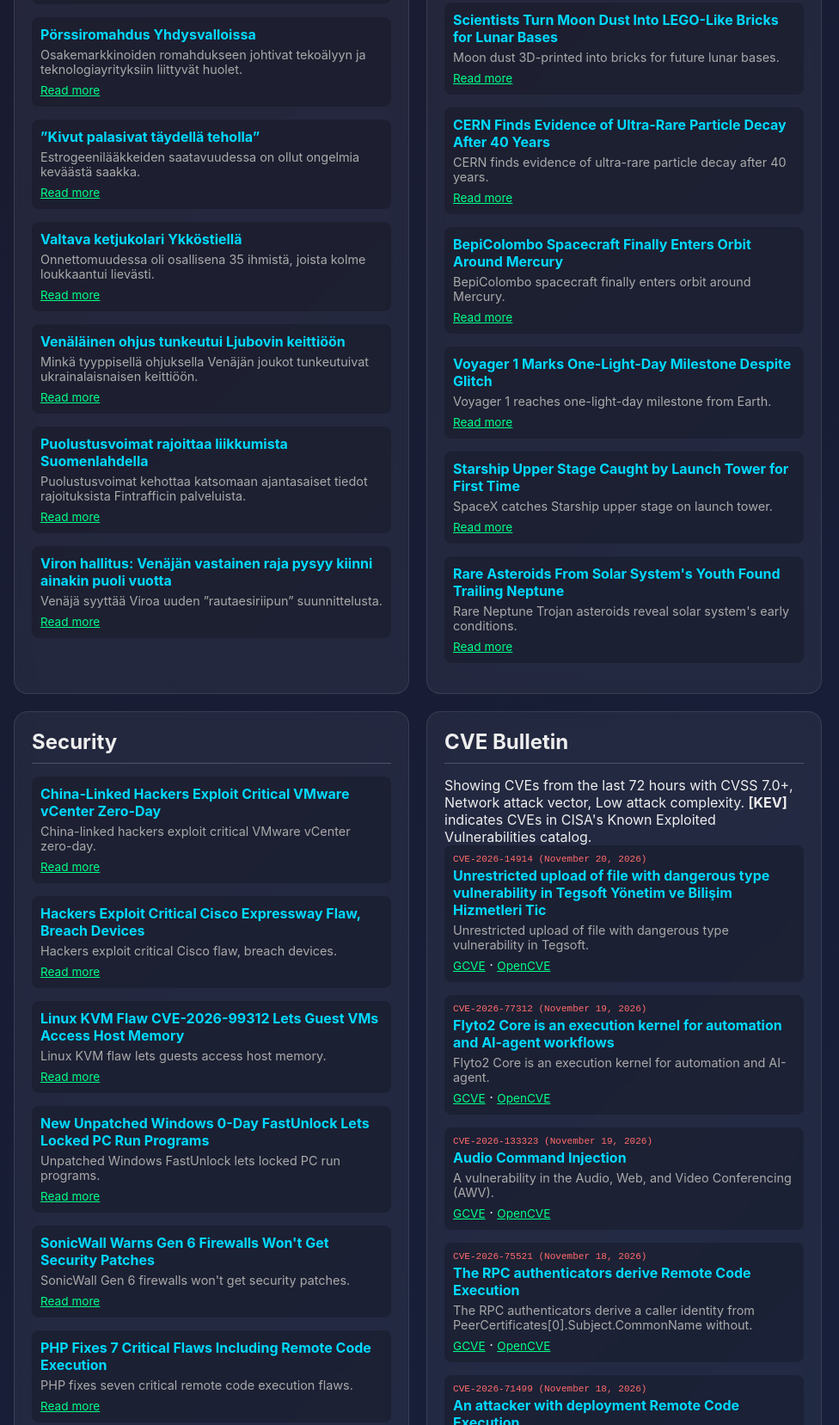
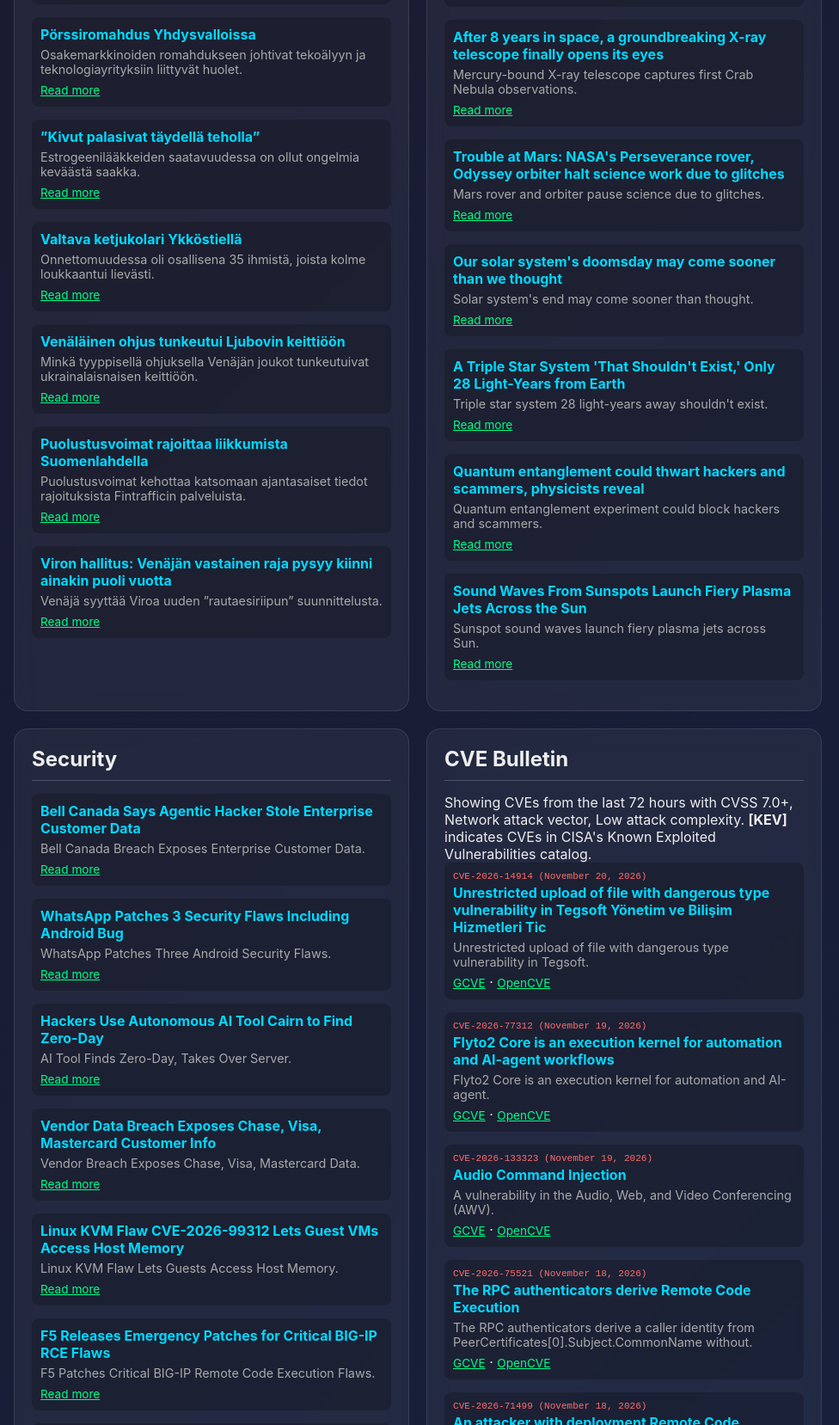
Before and after one commit to pastel0510/dashboard, a plain HTML site: page index.html in a window 1280 px wide. Shown: the part 450-2107 px from the top of the page at 86% size, 304-1280 px from the left. Drawn offline with Linux system fonts and the light colour scheme.

Commit message:
Dashboard 2026-11-21 06:31

```diff
--- a/index.html
+++ b/index.html
@@ -401,45 +401,46 @@
                         <h2>Science & Space</h2>
                         <div id="science-bulletin">
                             <div class="bulletin-item">
-    <h3>Webb Telescope Records Giant Star Swallowing Its Companion</h3>
-    <p>Webb telescope records giant star swallowing its companion.</p>
+    <h3>SpaceX launches classified mission for US Space Force from California</h3>
+    <p>SpaceX lofts classified Space Force payload from California.</p>
+    <a href="https://www.space.com/space-exploration/launches-spacecraft/spacex-falcon-9-classified-space-force-launch-ussf-317" target="_blank">Read more</a>
+</div>
+<div class="bulletin-item">
+    <h3>James Webb telescope spots giant star swallowing its companion in first-ever observations of a stellar merger</h3>
+    <p>Webb telescope captures first stellar merger, star swallowing companion.</p>
     <a href="https://www.livescience.com/space/astronomers-spot-giant-star-swallowing-its-companion-in-first-ever-observations-of-a-stellar-merger" target="_blank">Read more</a>
 </div>
 <div class="bulletin-item">
+    <h3>After 8 years in space, a groundbreaking X-ray telescope finally opens its eyes</h3>
+    <p>Mercury-bound X-ray telescope captures first Crab Nebula observations.</p>
+    <a href="https://www.sciencedaily.com/releases/2026/11/261120075547.htm" target="_blank">Read more</a>
+</div>
+<div class="bulletin-item">
+    <h3>Trouble at Mars: NASA's Perseverance rover, Odyssey orbiter halt science work due to glitches</h3>
+    <p>Mars rover and orbiter pause science due to glitches.</p>
+    <a href="https://www.space.com/astronomy/mars/trouble-at-mars-nasas-perseverance-rover-odyssey-orbiter-halt-science-work-due-to-glitches" target="_blank">Read more</a>
+</div>
+<div class="bulletin-item">
+    <h3>Our solar system's doomsday may come sooner than we thought</h3>
+    <p>Solar system's end may come sooner than thought.</p>
+    <a href="https://www.scientificamerican.com/article/our-solar-systems-doomsday-may-come-sooner-than-we-thought/" target="_blank">Read more</a>
+</div>
+<div class="bulletin-item">
+    <h3>A Triple Star System 'That Shouldn't Exist,' Only 28 Light-Years from Earth</h3>
+    <p>Triple star system 28 light-years away shouldn't exist.</p>
+    <a href="https://www.universetoday.com/articles/a-triple-star-system-that-shouldnt-exist-only-28-light-years-from-earth" target="_blank">Read more</a>
+</div>
+<div class="bulletin-item">
+    <h3>Quantum entanglement could thwart hackers and scammers, physicists reveal</h3>
+    <p>Quantum entanglement experiment could block hackers and scammers.</p>
+    <a href="https://www.livescience.com/physics-mathematics/quantum-entanglement-could-thwart-hackers-and-scammers-physicists-demonstrate-in-new-experiment" target="_blank">Read more</a>
+</div>
+<div class="bulletin-item">
     <h3>Sound Waves From Sunspots Launch Fiery Plasma Jets Across the Sun</h3>
-    <p>Sunspot sound waves launch fiery plasma jets across the Sun.</p>
+    <p>Sunspot sound waves launch fiery plasma jets across Sun.</p>
     <a href="https://www.universetoday.com/articles/sound-waves-from-sunspots-launch-fiery-plasma-jets-across-the-sun" target="_blank">Read more</a>
 </div>
-<div class="bulletin-item">
-    <h3>Scientists Turn Moon Dust Into LEGO-Like Bricks for Lunar Bases</h3>
-    <p>Moon dust 3D-printed into bricks for future lunar bases.</p>
-    <a href="https://www.sciencedaily.com/releases/2026/11/261119194525.htm" target="_blank">Read more</a>
-</div>
-<div class="bulletin-item">
-    <h3>CERN Finds Evidence of Ultra-Rare Particle Decay After 40 Years</h3>
-    <p>CERN finds evidence of ultra-rare particle decay after 40 years.</p>
-    <a href="https://www.sciencedaily.com/releases/2026/11/261119194530.htm" target="_blank">Read more</a>
-</div>
-<div class="bulletin-item">
-    <h3>BepiColombo Spacecraft Finally Enters Orbit Around Mercury</h3>
-    <p>BepiColombo spacecraft finally enters orbit around Mercury.</p>
-    <a href="https://www.newscientist.com/article/2599799-the-bepicolombo-spacecraft-is-finally-entering-orbit-around-mercury/?utm_campaign=RSS|NSNS&utm_content=home&utm_medium=RSS&utm_source=NSNS" target="_blank">Read more</a>
-</div>
-<div class="bulletin-item">
-    <h3>Voyager 1 Marks One-Light-Day Milestone Despite Glitch</h3>
-    <p>Voyager 1 reaches one-light-day milestone from Earth.</p>
-    <a href="https://www.space.com/space-exploration/voyager/voyager-1-team-unbowed-by-communications-glitch-celebrates-epic-1-light-day-distance-milestone" target="_blank">Read more</a>
-</div>
-<div class="bulletin-item">
-    <h3>Starship Upper Stage Caught by Launch Tower for First Time</h3>
-    <p>SpaceX catches Starship upper stage on launch tower.</p>
-    <a href="https://www.space.com/space-exploration/launches-spacecraft/the-view-from-the-tower-watch-starship-come-in-for-chopsticks-catch-in-epic-slo-mo-video" target="_blank">Read more</a>
-</div>
-<div class="bulletin-item">
-    <h3>Rare Asteroids From Solar System's Youth Found Trailing Neptune</h3>
-    <p>Rare Neptune Trojan asteroids reveal solar system's early conditions.</p>
-    <a href="https://www.livescience.com/space/asteroids/rubin-observatory-finds-ultra-rare-asteroids-from-the-solar-systems-youth-trailing-neptune-around-the-sun" target="_blank">Read more</a>
-</div>
+
                         </div>
                     </div>
                 </div>
@@ -451,44 +452,44 @@
                         <h2>Security</h2>
                         <div id="security-bulletin">
                             <div class="bulletin-item">
-    <h3>China-Linked Hackers Exploit Critical VMware vCenter Zero-Day</h3>
-    <p>China-linked hackers exploit critical VMware vCenter zero-day.</p>
-    <a href="https://thehackernews.com/2026/11/china-linked-hackers-exploit-critical.html" target="_blank">Read more</a>
+    <h3>Bell Canada Says Agentic Hacker Stole Enterprise Customer Data</h3>
+    <p>Bell Canada Breach Exposes Enterprise Customer Data.</p>
+    <a href="https://www.bleepingcomputer.com/news/security/bell-canada-says-agentic-hacker-stole-enterprise-customer-data/" target="_blank">Read more</a>
+</div>
+<div class="bulletin-item">
+    <h3>WhatsApp Patches 3 Security Flaws Including Android Bug</h3>
+    <p>WhatsApp Patches Three Android Security Flaws.</p>
+    <a href="https://thehackernews.com/2026/11/whatsapp-patches-3-security-flaws.html" target="_blank">Read more</a>
+</div>
+<div class="bulletin-item">
+    <h3>Hackers Use Autonomous AI Tool Cairn to Find Zero-Day</h3>
+    <p>AI Tool Finds Zero-Day, Takes Over Server.</p>
+    <a href="https://www.bleepingcomputer.com/news/security/hackers-use-autonomous-ai-tool-cairn-to-find-zero-day-take-over-server/" target="_blank">Read more</a>
+</div>
+<div class="bulletin-item">
+    <h3>Vendor Data Breach Exposes Chase, Visa, Mastercard Customer Info</h3>
+    <p>Vendor Breach Exposes Chase, Visa, Mastercard Data.</p>
+    <a href="https://www.bleepingcomputer.com/news/security/vendor-data-breach-exposes-chase-visa-mastercard-customer-info/" target="_blank">Read more</a>
+</div>
+<div class="bulletin-item">
+    <h3>Linux KVM Flaw CVE-2026-99312 Lets Guest VMs Access Host Memory</h3>
+    <p>Linux KVM Flaw Lets Guests Access Host Memory.</p>
+    <a href="https://thehackernews.com/2026/11/new-linux-kvm-flaw-cve-2026-99312-lets.html" target="_blank">Read more</a>
+</div>
+<div class="bulletin-item">
+    <h3>F5 Releases Emergency Patches for Critical BIG-IP RCE Flaws</h3>
+    <p>F5 Patches Critical BIG-IP Remote Code Execution Flaws.</p>
+    <a href="https://www.bleepingcomputer.com/news/security/f5-releases-emergency-patches-for-critical-big-ip-rce-flaws/" target="_blank">Read more</a>
 </div>
 <div class="bulletin-item">
     <h3>Hackers Exploit Critical Cisco Expressway Flaw, Breach Devices</h3>
-    <p>Hackers exploit critical Cisco flaw, breach devices.</p>
+    <p>Hackers Exploit Cisco Expressway Flaw, Breach Devices.</p>
     <a href="https://thehackernews.com/2026/11/hackers-exploit-critical-cisco.html" target="_blank">Read more</a>
 </div>
 <div class="bulletin-item">
-    <h3>Linux KVM Flaw CVE-2026-99312 Lets Guest VMs Access Host Memory</h3>
-    <p>Linux KVM flaw lets guests access host memory.</p>
-    <a href="https://thehackernews.com/2026/11/new-linux-kvm-flaw-cve-2026-99312-lets.html" target="_blank">Read more</a>
-</div>
-<div class="bulletin-item">
-    <h3>New Unpatched Windows 0-Day FastUnlock Lets Locked PC Run Programs</h3>
-    <p>Unpatched Windows FastUnlock lets locked PC run programs.</p>
-    <a href="https://thehackernews.com/2026/11/new-unpatched-windows-0-day-fastunlock.html" target="_blank">Read more</a>
-</div>
-<div class="bulletin-item">
-    <h3>SonicWall Warns Gen 6 Firewalls Won't Get Security Patches</h3>
-    <p>SonicWall Gen 6 firewalls won't get security patches.</p>
-    <a href="https://thehackernews.com/2026/11/sonicwall-warns-gen-6-firewalls-wont.html" target="_blank">Read more</a>
-</div>
-<div class="bulletin-item">
-    <h3>PHP Fixes 7 Critical Flaws Including Remote Code Execution</h3>
-    <p>PHP fixes seven critical remote code execution flaws.</p>
-    <a href="https://thehackernews.com/2026/11/php-fixes-7-critical-flaws-including.html" target="_blank">Read more</a>
-</div>
-<div class="bulletin-item">
-    <h3>WhatsApp Patches 3 Security Flaws Including Android Bug</h3>
-    <p>WhatsApp patches three security flaws in Android app.</p>
-    <a href="https://thehackernews.com/2026/11/whatsapp-patches-3-security-flaws.html" target="_blank">Read more</a>
-</div>
-<div class="bulletin-item">
-    <h3>Hackers Breach N-able Cloud Server Disrupting Email Security</h3>
-    <p>Hackers breach N-able cloud server disrupting email security.</p>
-    <a href="https://thehackernews.com/2026/11/n-able-confirms-hackers-accessed-cloud.html" target="_blank">Read more</a>
+    <h3>China-Linked Hackers Exploit Critical VMware vCenter Zero-Day</h3>
+    <p>China-Linked Hackers Exploit VMware vCenter Zero-Day Flaw.</p>
+    <a href="https://thehackernews.com/2026/11/china-linked-hackers-exploit-critical.html" target="_blank">Read more</a>
 </div>
 
                         </div>
@@ -585,7 +586,7 @@
             </main>
         </div>
 
-        <p class="timestamp">Last updated: 2026-11-21 08:01 (Europe/Helsinki, UTC2)</p>
+        <p class="timestamp">Last updated: 2026-11-21 08:31 (Europe/Helsinki, UTC2)</p>
         <p class="disclaimer" style="text-align:center;margin-top:20px;font-size:0.75em;color:#666;">
             Auto-generated with AI · Updated regularly · <a href="https://github.com/pastel0510/dashboard" style="color:#888;">Source</a>
         </p>
```
Also changed, not shown: weather.html (+8 -8 lines).
